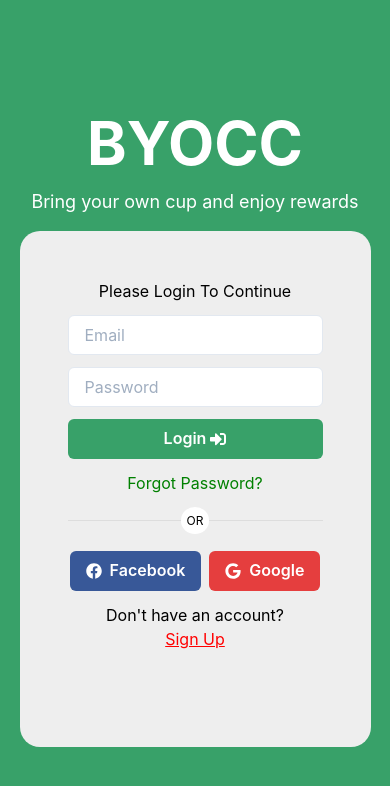
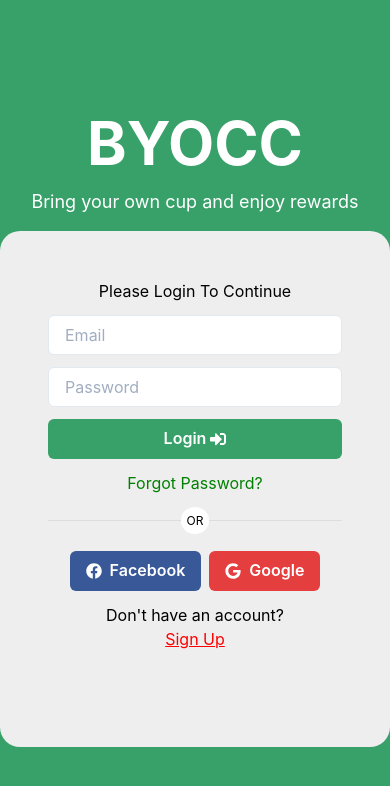
Before and after one commit to shadmansaalim/BYOCC-Hackacthon-2021, a Next.js app: page /login in a window 390 px wide. Shown: the top 786 px of the page. Built offline with nearby package versions, Linux system fonts and the light colour scheme; no server answers.

Commit message:
Responsiveness fixed

```diff
--- a/src/components/AuthContainer/index.js
+++ b/src/components/AuthContainer/index.js
@@ -36,7 +36,7 @@ const AuthContainer = ({ children, handleSubmit }) => {
           px={12}
           pt={12}
           pb={24}
-          w={{ base: "90%", sm: "85%", md: "50%", xl: "32%" }}
+          w={{ base: "100%", sm: "85%", md: "50%", xl: "32%" }}
         >
           {children}
         </Stack>
```
